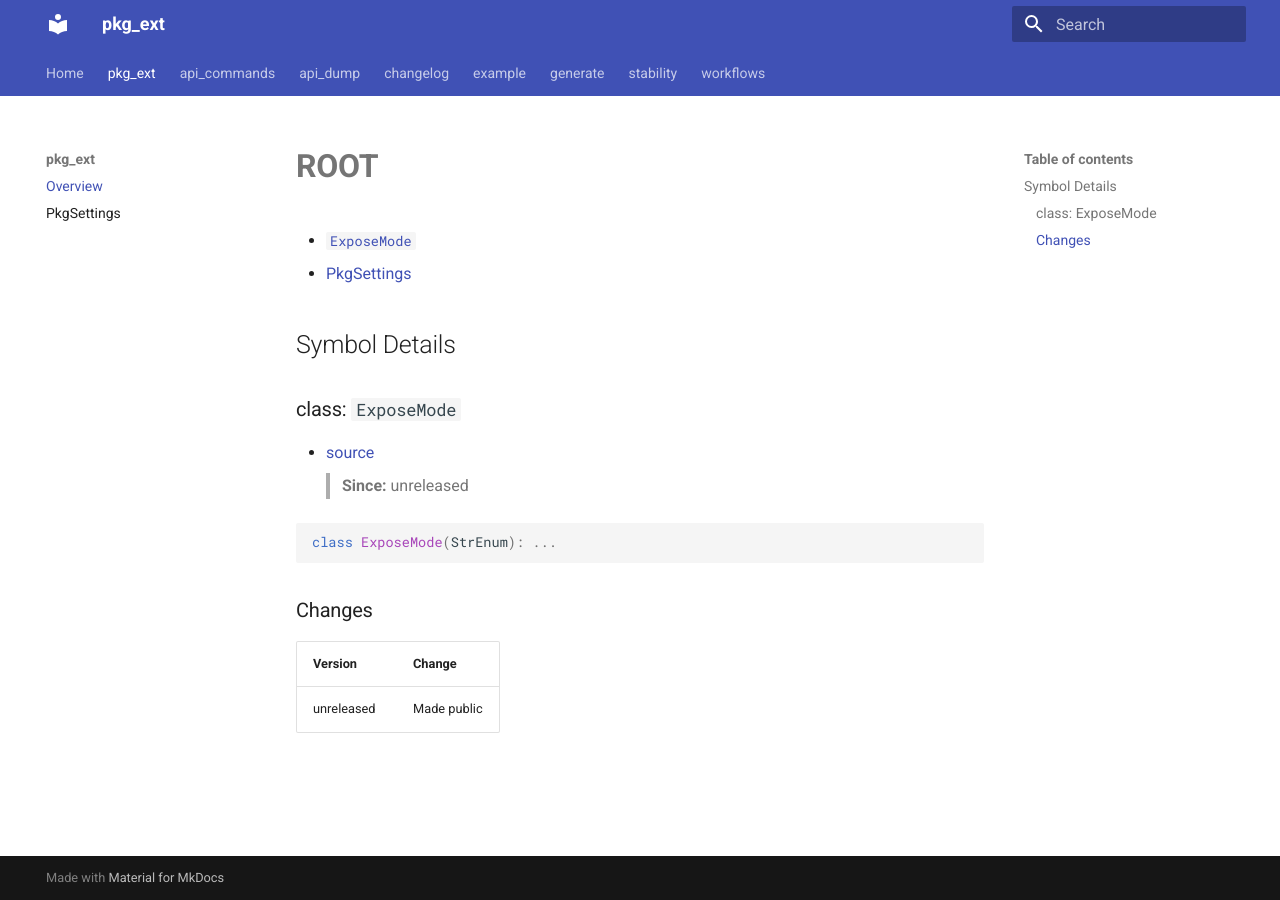
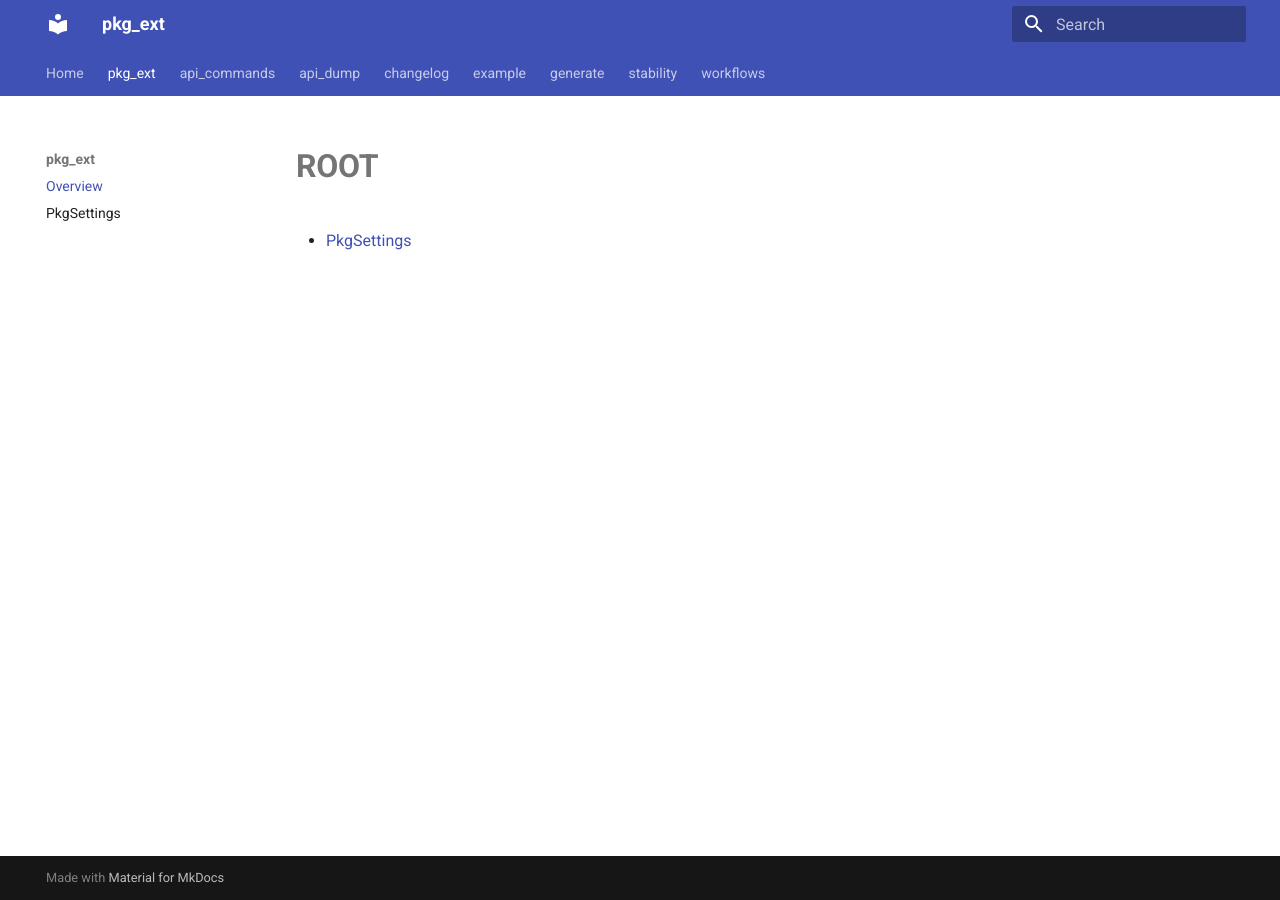
Before and after one commit to EspenAlbert/pkg-ext, an MkDocs documentation site: the page built from docs/_root/index.md, in a window 1280 px wide. Built offline with MkDocs 1.6.1 and Material for MkDocs 9.7.7, drawn with Linux system fonts in a browser that asks for light colours.

````diff
--- a/.groups.yaml
+++ b/.groups.yaml
@@ -5,7 +5,6 @@ groups:
   - _internal.config
   - _internal.settings
   owned_refs:
-  - _internal.config.ExposeMode
   - _internal.settings.PkgSettings
 - name: api_commands
   owned_modules:
--- a/docs/_root/index.md
+++ b/docs/_root/index.md
@@ -3,26 +3,5 @@
 
 <!-- === OK_EDIT: pkg-ext header === -->
 <!-- === DO_NOT_EDIT: pkg-ext symbols === -->
-- [`ExposeMode`](#exposemode_def)
 - [PkgSettings](./pkgsettings.md)
 <!-- === OK_EDIT: pkg-ext symbols === -->
-<!-- === DO_NOT_EDIT: pkg-ext symbol_details_header === -->
-## Symbol Details
-<!-- === OK_EDIT: pkg-ext symbol_details_header === -->
-<!-- === DO_NOT_EDIT: pkg-ext exposemode_def === -->
-<a id="exposemode_def"></a>
-
-### class: `ExposeMode`
-- [source](../../pkg_ext/_internal/config.py#L43)
-> **Since:** unreleased
-
-```python
-class ExposeMode(StrEnum): ...
-```
-
-### Changes
-
-| Version | Change |
-|---------|--------|
-| unreleased | Made public |
-<!-- === OK_EDIT: pkg-ext exposemode_def === -->
--- a/pkg_ext/__init__.py
+++ b/pkg_ext/__init__.py
@@ -10,7 +10,7 @@ from pkg_ext._internal.config import ExposeMode
 from pkg_ext import api_dump
 from pkg_ext._internal.settings import PkgSettings
 
-VERSION = "0.4.9"
+VERSION = "0.5.0"
 __all__ = [
     "api_commands",
     "changelog",
--- a/pyproject.toml
+++ b/pyproject.toml
@@ -2,7 +2,7 @@
 
 [project]
 name = "pkg-ext"
-version = "0.4.9"
+version = "0.5.0"
 description = "Python package public API management, versioning, and changelog generation"
 requires-python = ">=3.13"
 license = "MIT"
````
Also changed, not shown: CHANGELOG.md (+7 -0 lines), docs/_root/pkgsettings.md (+1 -1 lines), pkg_ext.api.yaml (+15 -4 lines), 1 other file.
